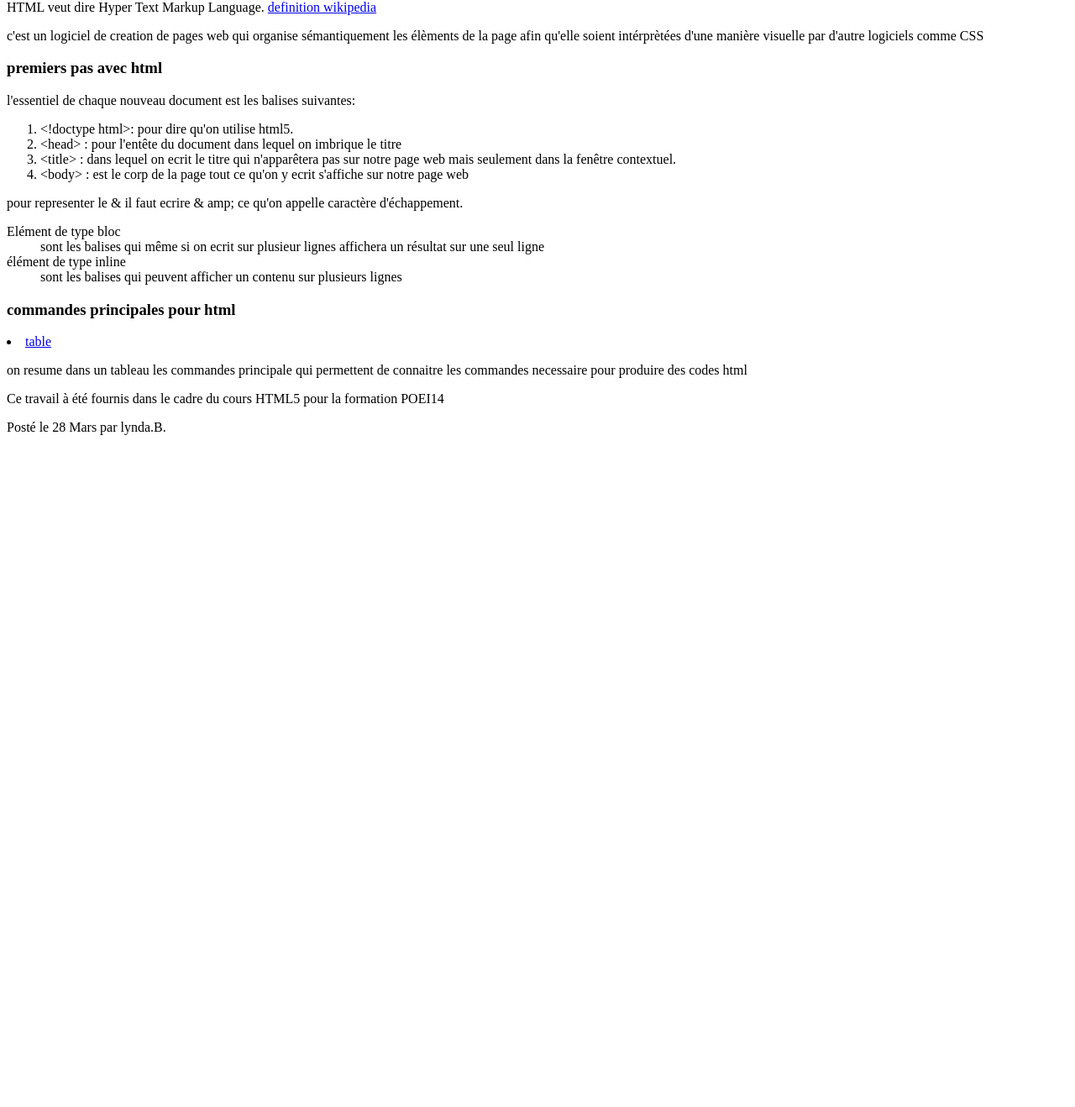
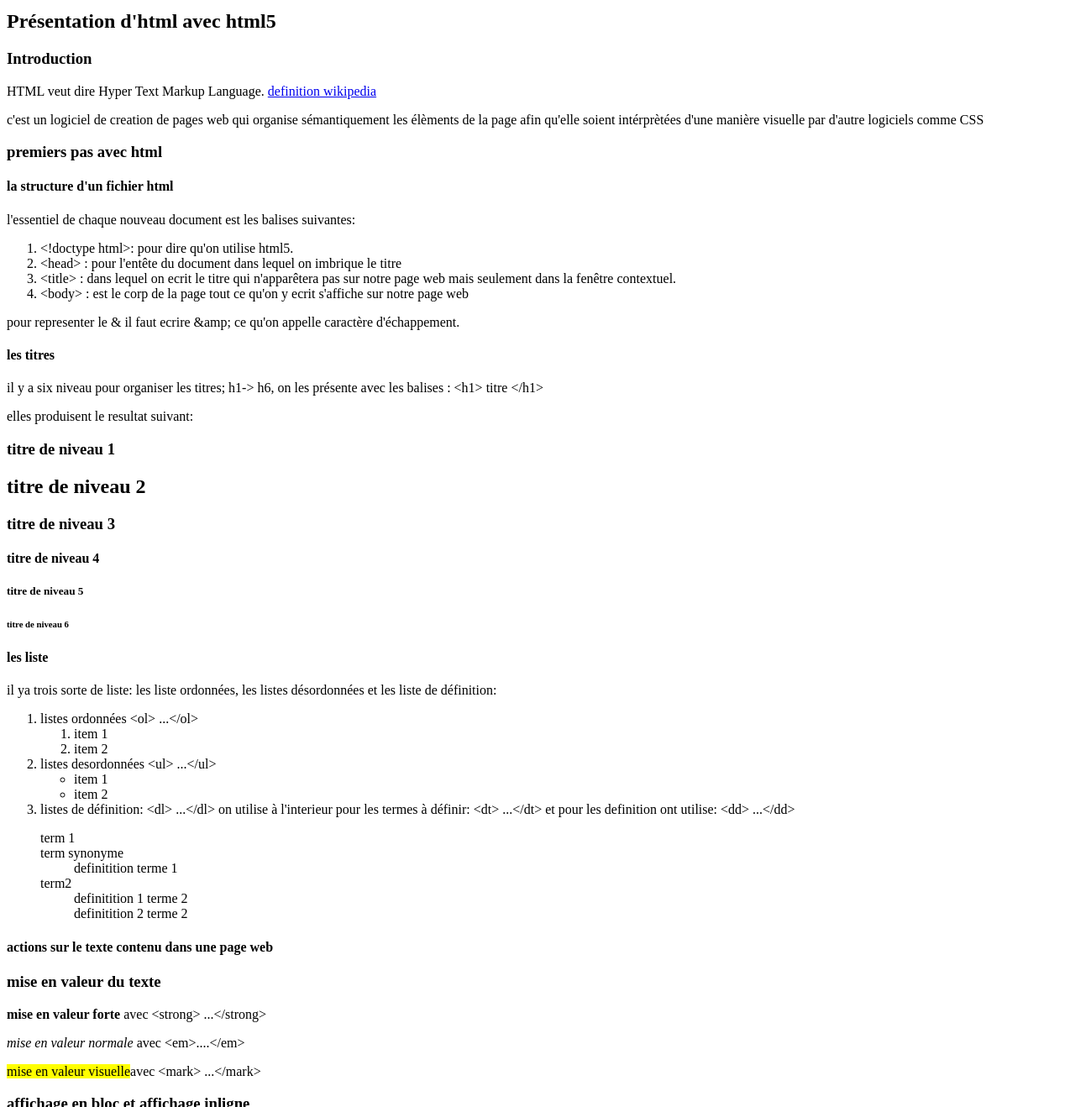
Before and after one commit to lyndabenarab/lyndabenarab.github.io, a plain HTML site: page index.html in a window 1280 px wide. Shown: the part 238-1556 px from the top of the page at 84% size. Before the commit the page ends 800 px from the top, so only its background shows below. Drawn offline with Linux system fonts and the light colour scheme.

Commit message:
j'ai encore appris des choses interessantes!

```diff
--- a/index.html
+++ b/index.html
@@ -5,23 +5,30 @@
     <title> ma premiere page html!</title>
   </head>
   <body>
+    <img src="logohtml.png">
     <nav>
       <ul>
         <li><a href="#Introduction">Introduction</a></li>
         <li><a href="#premierspas">premiers pas avec html</a></li>
-		<li><a href="#table">tableau de commandes</a></li>
+		<li><a href="#structurehtml">structure d'un code html</a></li>
+		<li><a href="#titre">sémantique sur les différents titres</a></li>
+		<li><a href="#listes">les différentes  type de liste</a></li>
+		<li><a href="#actionstexte">les différentes  type de liste</a></li>
+        <li><a href="#Annexe">tableau de commandes</a></li>
       </ul>
     </nav>
     <h1> Ceci est le corp de ma premiere page html!</h1>
     <h2>Présentation d'html avec html5</h2>
-	<article>
+    <section id="Introduction">
       <h3>Introduction</h3>
       <p>	HTML veut dire Hyper Text Markup Language. <a href="https://fr.wikipedia.org/wiki/HTML5"> definition wikipedia</a></p>
       <p>	c'est un logiciel de creation de pages web qui organise sémantiquement les élèments de la page afin qu'elle
 	   soient intérprètées d'une manière visuelle par d'autre logiciels comme CSS</p>
-	</article id="Introduction">
-	<article>
+	</section>
+	<section id="premierspas">
 	  <h3>premiers pas avec html</h3>
+	  <article id="structurehtml">
+	    <h4>la structure d'un fichier html</h4>
 	    <p>l'essentiel de chaque nouveau document est les balises suivantes:</p>
 	    <ol>
 		  <li>&lt;!doctype html&gt;: pour dire qu'on utilise html5.</li>
@@ -29,19 +36,65 @@
 		  <li>&lt;title&gt; : dans lequel on ecrit le titre qui n'apparêtera pas sur notre page web mais seulement dans la fenêtre contextuel.</li>
 		  <li>&lt;body&gt; : est le corp de la page tout ce qu'on y ecrit s'affiche sur notre page web</li>
 	    </ol>
-	  <p>pour representer  le &amp; il faut ecrire &amp; amp; ce qu'on appelle caractère d'échappement.</p>
+	    <p>pour representer  le &amp; il faut ecrire &amp;amp; ce qu'on appelle caractère d'échappement.</p>
+	  </article>
+	  <article id="titre">
+		<h4>les titres</h4>
+	    <p> il y a six niveau pour organiser les titres; h1-> h6, on les présente avec les balises : &lt;h1&gt; titre &lt;/h1&gt;</p>
+        <p>elles produisent le resultat suivant:
+	    <h1>titre de niveau 1</h1>
+	    <h2>titre de niveau 2 </h2>
+	    <h3>titre de niveau 3</h3>
+	    <h4>titre de niveau 4</h4>
+	    <h5>titre de niveau 5</h5>
+	    <h6>titre de niveau 6</h6>
+	  </article>
+	  <article id="listes">
+	    <h4>les liste</h4>
+		<p> il ya trois sorte de liste: les liste ordonnées, les listes désordonnées et les liste de définition:</p>
+		<ol>
+		  <li>listes ordonnées &lt;ol&gt; ...&lt;/ol&gt;</li>
+	        <ol>
+	         <li>item 1</li>
+		     <li>item 2</li>
+	        </ol>
+		  <li>listes desordonnées &lt;ul&gt; ...&lt;/ul&gt;</li>
+	        <ul>
+	          <li>item 1</li>
+		      <li>item 2</li>
+	        </ul>
+		  <li>listes de définition: &lt;dl&gt; ...&lt;/dl&gt;
+		  on utilise à l'interieur pour les termes à définir: &lt;dt&gt; ...&lt;/dt&gt; et pour les definition ont utilise: &lt;dd&gt; ...&lt;/dd&gt;</li>
+		    <dl>
+	          <dt>term 1</dt>
+	          <dt>term synonyme</dt>
+	          <dd>definitition terme 1</dd>
+	          <dt>term2</dt>
+	          <dd>definitition 1 terme 2</dd>
+	          <dd>definitition 2 terme 2</dd>
+	        </dl>
+		</ol>
+	  </article>
+	  <article id="actionstexte">
+	    <h4>actions sur le texte contenu dans une page web</h4>
+	    <h3>mise en valeur du texte</h3>
+	    <p><strong>mise en valeur forte</strong> avec &lt;strong&gt; ...&lt;/strong&gt;<p>
+	    <p><em>mise en valeur normale</em> avec &lt;em&gt;....&lt;/em&gt;</p>
+	    <p><mark>mise en valeur visuelle</mark>avec &lt;mark&gt; ...&lt;/mark&gt;</p>
+	    <h3>affichage en bloc et affichage inligne</h3>
 	    <dl>
 	      <dt>Elément de type bloc</dt>
-	    <dd>sont les balises qui même si on ecrit sur plusieur lignes affichera un résultat sur une seul ligne </dd>
+	      <dd>sont les balises qui même si on ecrit sur plusieurs lignes affichera un résultat sur une seul ligne </dd>
 	      <dt>élément de type inline</dt>
 	      <dd>sont les balises qui peuvent afficher un contenu sur plusieurs lignes </dd>
 	    </dl>
-	</article id="premierspas">
-	<article>
+	  </article>
+	</section>
+	<section  id="Annexe">
 	  <h3>commandes principales pour html</h3>
-	  <li><a href="tableauCommandes.html">table</a></li>
+	  <li><a href="tableauCommandes.html">Annexe</a></li>
 	  <p> on resume dans un tableau les commandes principale qui permettent de connaitre les commandes necessaire pour produire des codes html
-	</article id="table">
+	</section>
 	    <footer>Ce travail à été fournis dans le cadre du cours HTML5 pour la formation POEI14
 	      <p>
            Posté le
```
Also changed, not shown: tableauCommandes.html (+10 -8 lines). Lines whose indentation alone changed are shown as unchanged.
